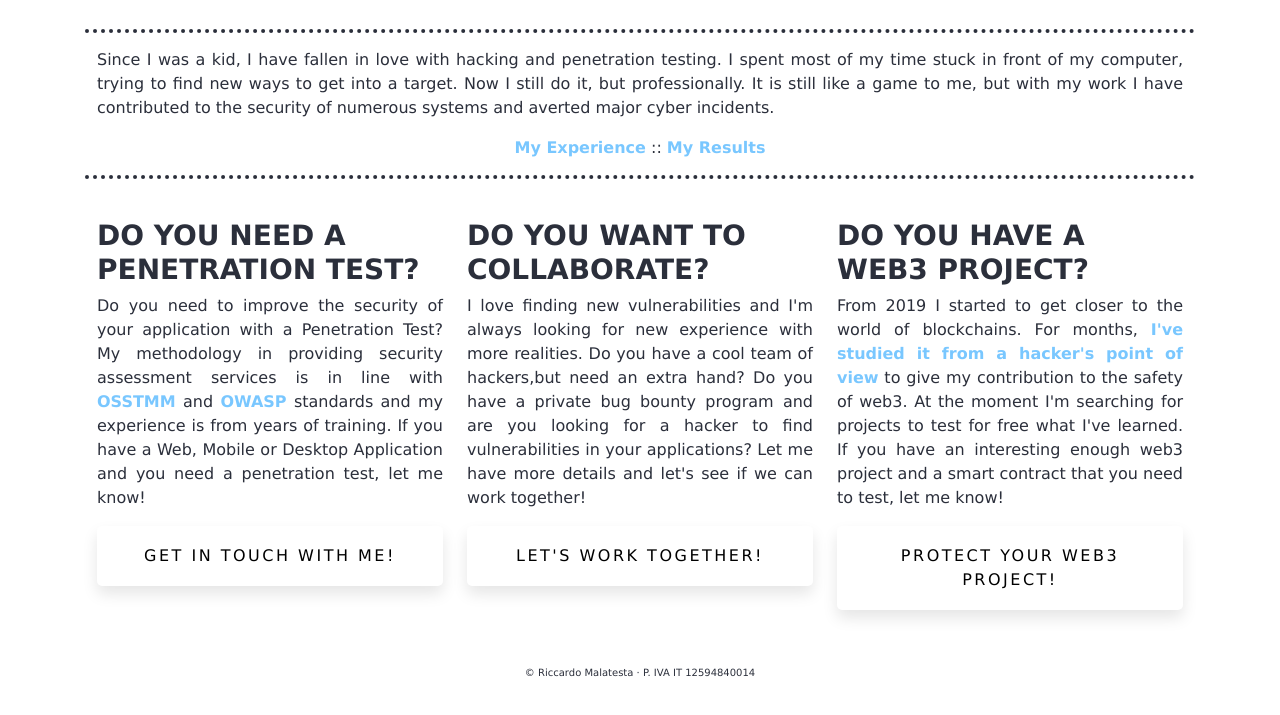
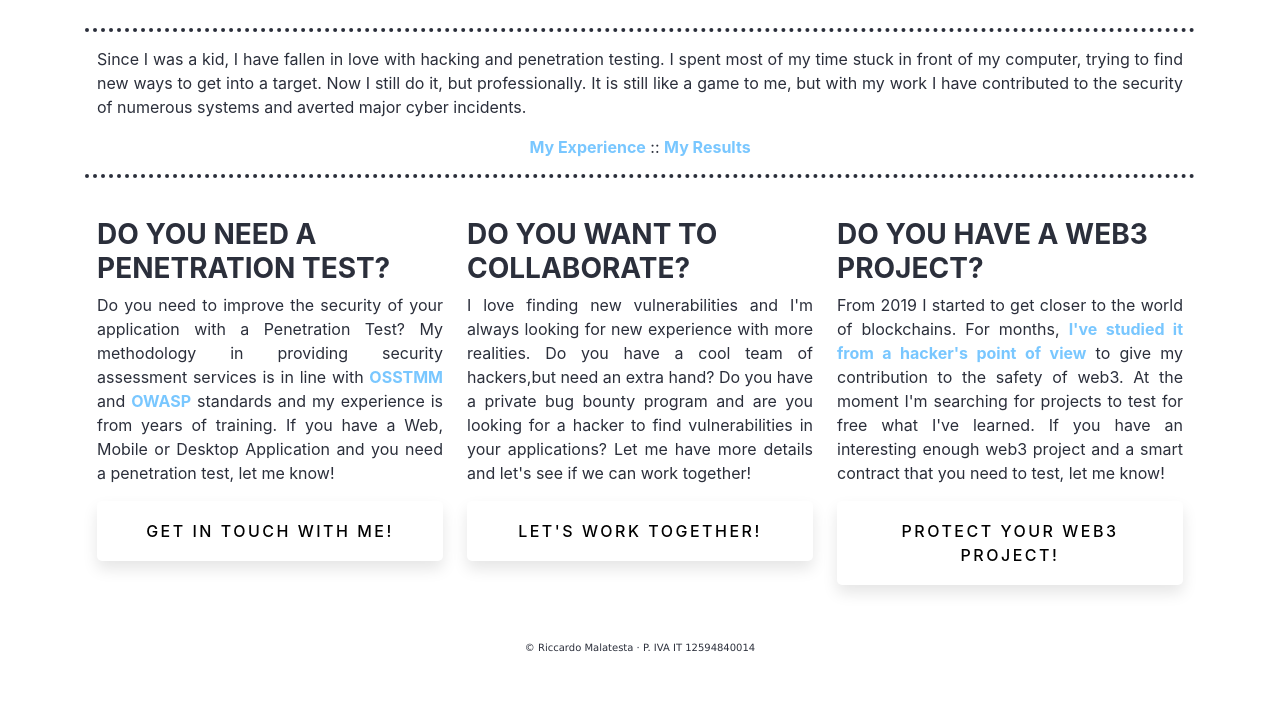
Before and after one commit to seeu-inspace/seeu-inspace.github.io, a plain HTML site: page index.html in a window 1280 px wide. Shown: the part 171-886 px from the top of the page. Drawn offline with nearby package versions, Linux system fonts and the light colour scheme.

Commit message:
Update style.css

```diff
--- a/ext/style.css
+++ b/ext/style.css
@@ -1,6 +1,6 @@
 			body {
 				color: #2b2f3b;
-				font-family:Verdana,sans-serif;
+				font-family:-apple-system, BlinkMacSystemFont, "Segoe UI", "Helvetica Neue", Helvetica, Roboto, Arial, sans-serif, "Apple Color Emoji", "Segoe UI Emoji", "Segoe UI Symbol";;
 			}
 
 			div {
```
